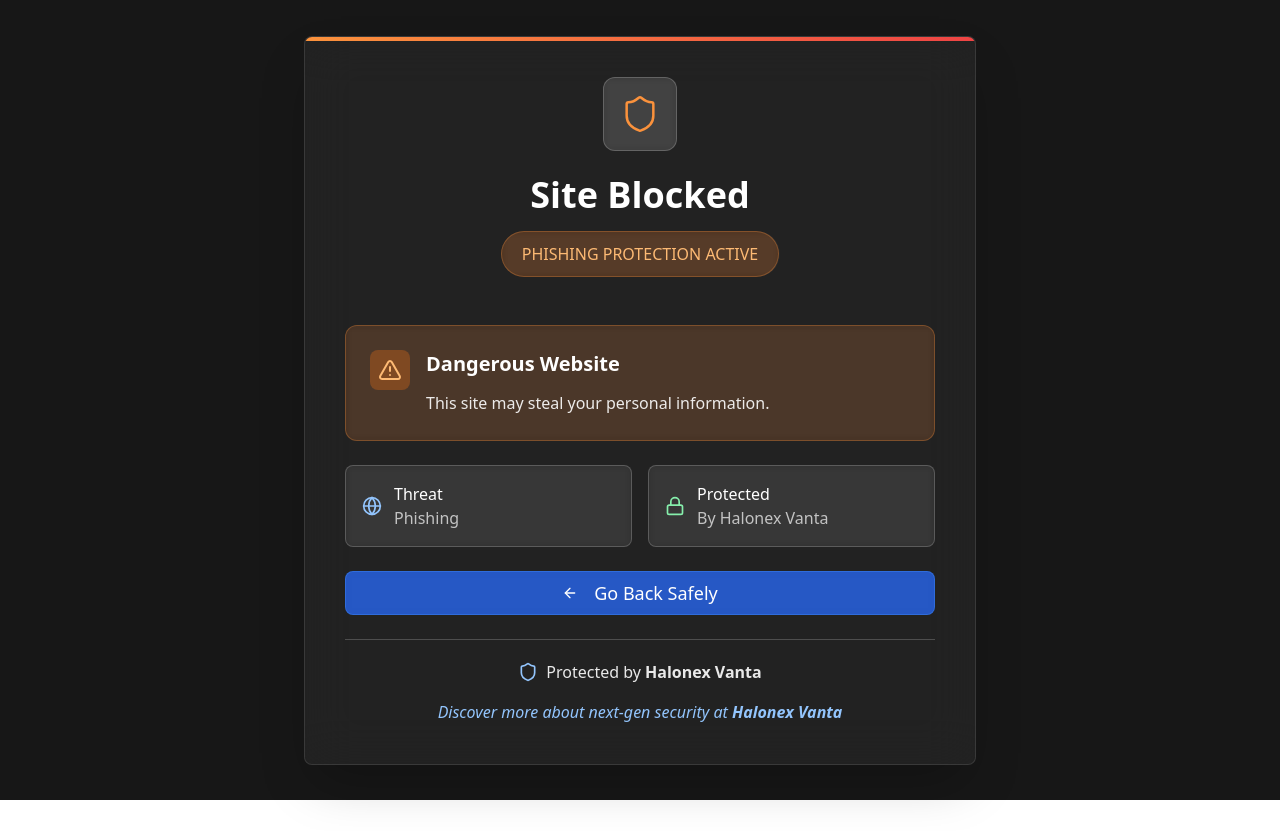
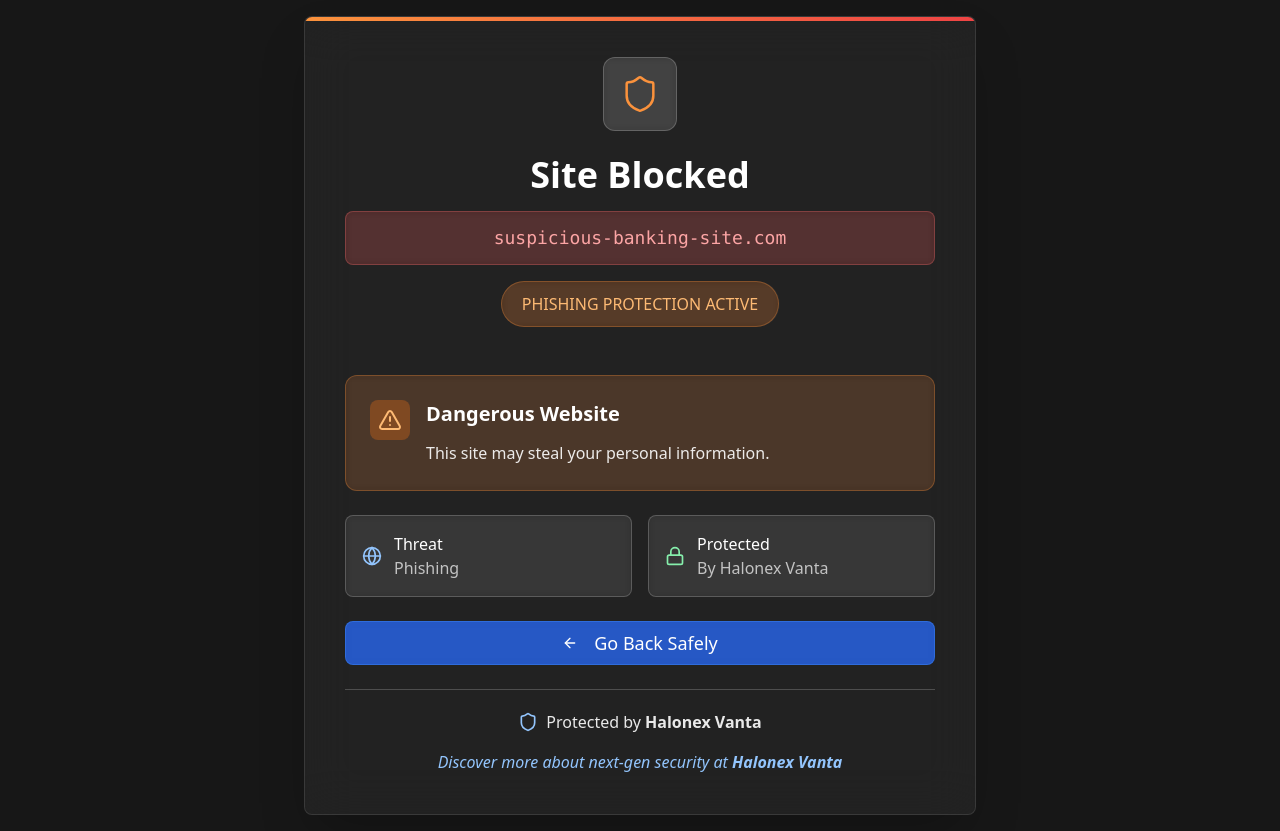
Before and after one commit to nishanth123kgr/vanta-shield-browser, a React (Vite) app: page / in a window 1280 px wide. Before the commit the page ends 800 px from the top, so only its background shows below. Built offline with nearby package versions, Linux system fonts and the light colour scheme.

Commit message:
Add blocked website domain
Display the domain of the blocked website on the blocked page.

```diff
--- a/src/pages/Index.tsx
+++ b/src/pages/Index.tsx
@@ -36,6 +36,13 @@ const Index = () => {
               <h1 className="text-4xl font-bold text-white mb-4">
                 Site Blocked
               </h1>
+
+              {/* Blocked domain display */}
+              <div className="bg-red-500/20 backdrop-blur-sm border border-red-400/30 rounded-lg px-4 py-3 mb-4">
+                <p className="text-red-300 font-mono text-lg break-all">
+                  suspicious-banking-site.com
+                </p>
+              </div>
 
               <div className="inline-block bg-orange-500/20 backdrop-blur-sm border border-orange-400/30 px-5 py-2.5 rounded-full mb-4">
                 <p className="text-orange-300 font-medium text-base">
```
